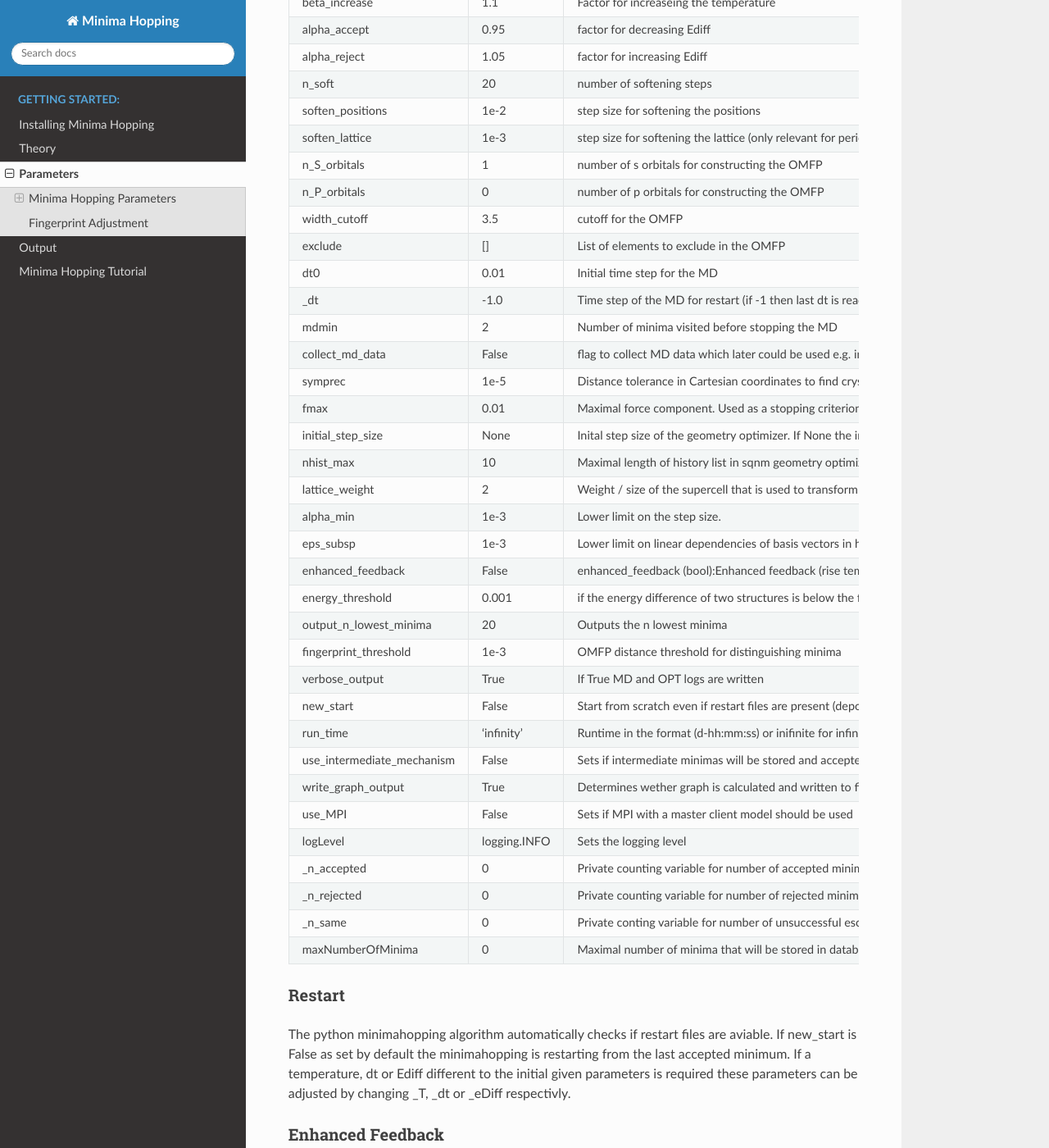
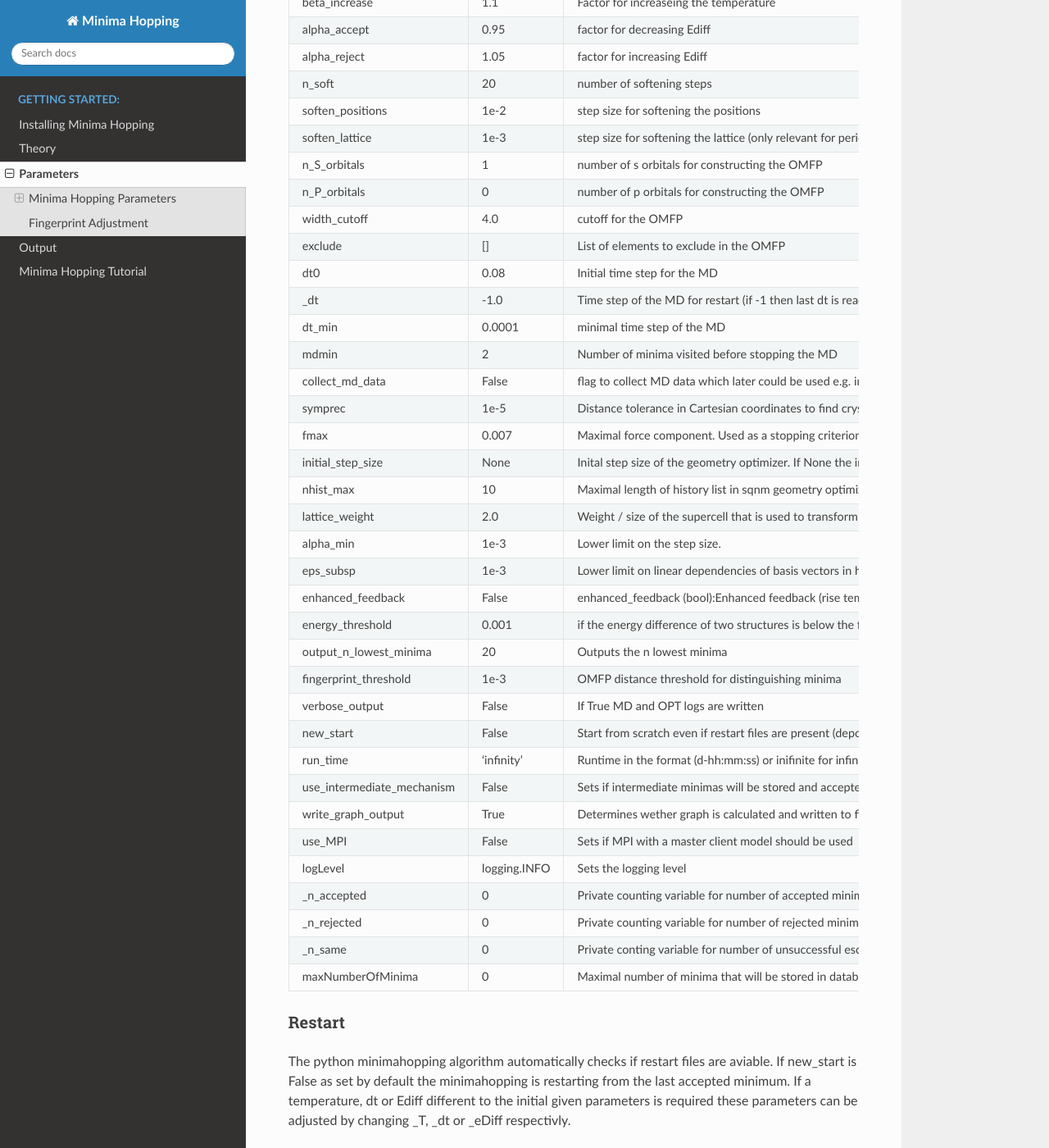
Before and after one commit to KrumaKruma/MinimaHopping, a Sphinx documentation site: the page built from docs/GETTING_STARTED/parameters.rst, in a window 1280 px wide and 1400 px high, scrolled down 565 px. Shown: the whole window at 82% size. Built offline with Sphinx 7.4.7 and the Read the Docs theme 2.0.0, drawn with Linux system fonts in a browser that asks for light colours.

Commit message:
update doc

```diff
--- a/docs/GETTING_STARTED/parameters.rst
+++ b/docs/GETTING_STARTED/parameters.rst
@@ -28,24 +28,25 @@ and a description of them.
     soften_lattice, 1e-3, step size for softening the lattice (only relevant for periodic boundary conditions)
     n_S_orbitals, 1, number of s orbitals for constructing the OMFP
     n_P_orbitals, 0, number of p orbitals for constructing the OMFP
-    width_cutoff, 3.5, cutoff for the OMFP
+    width_cutoff, 4.0, cutoff for the OMFP
     exclude, [], List of elements to exclude in the OMFP
-    dt0, 0.01, Initial time step for the MD
+    dt0, 0.08, Initial time step for the MD
     _dt, -1.0, Time step of the MD for restart (if -1 then last dt is read)
+    dt_min, 0.0001, minimal time step of the MD
     mdmin, 2, Number of minima visited before stopping the MD
     collect_md_data, False, flag to collect MD data which later could be used e.g. in machine learning
     symprec, 1e-5, Distance tolerance in Cartesian coordinates to find crystal symmetry for reshape cell operation (see spglib documentation for more info)
-    fmax, 0.01, Maximal force component. Used as a stopping criterion for the geometry optimization.
+    fmax, 0.007, Maximal force component. Used as a stopping criterion for the geometry optimization.
     initial_step_size, None, Inital step size of the geometry optimizer. If None the initial step size is estimated
     nhist_max, 10, Maximal length of history list in sqnm geometry optimizer
-    lattice_weight, 2, Weight / size of the supercell that is used to transform lattice derivatives. Use a value between 1 and 2. Default is 2.
+    lattice_weight, 2.0, Weight / size of the supercell that is used to transform lattice derivatives. Use a value between 1 and 2. Default is 2.
     alpha_min,  1e-3, Lower limit on the step size.
     eps_subsp, 1e-3, Lower limit on linear dependencies of basis vectors in history list.
     enhanced_feedback, False, enhanced_feedback (bool):Enhanced feedback (rise temperature according to T = T * beta_increase * (1. + 1. * ln(n_visits))).
     energy_threshold, 0.001, if the energy difference of two structures is below the fingerprint is compared
     output_n_lowest_minima, 20, Outputs the n lowest minima
     fingerprint_threshold, 1e-3, OMFP distance threshold for distinguishing minima
-    verbose_output, True, If True MD and OPT logs are written
+    verbose_output, False, If True MD and OPT logs are written
     new_start, False, Start from scratch even if restart files are present (deporecated)
     run_time, 'infinity', Runtime in the format (d-hh:mm:ss) or inifinite for infinite runtime.
     use_intermediate_mechanism, False, Sets if intermediate minimas will be stored and accepted if necessary.
```
